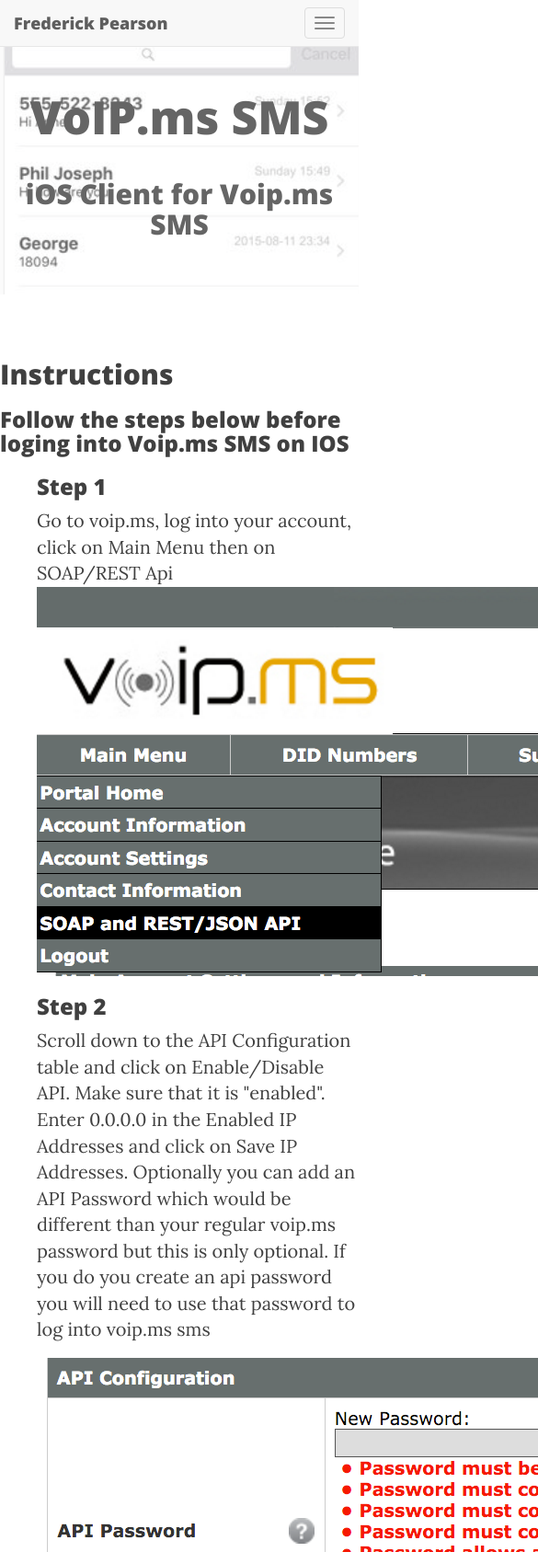
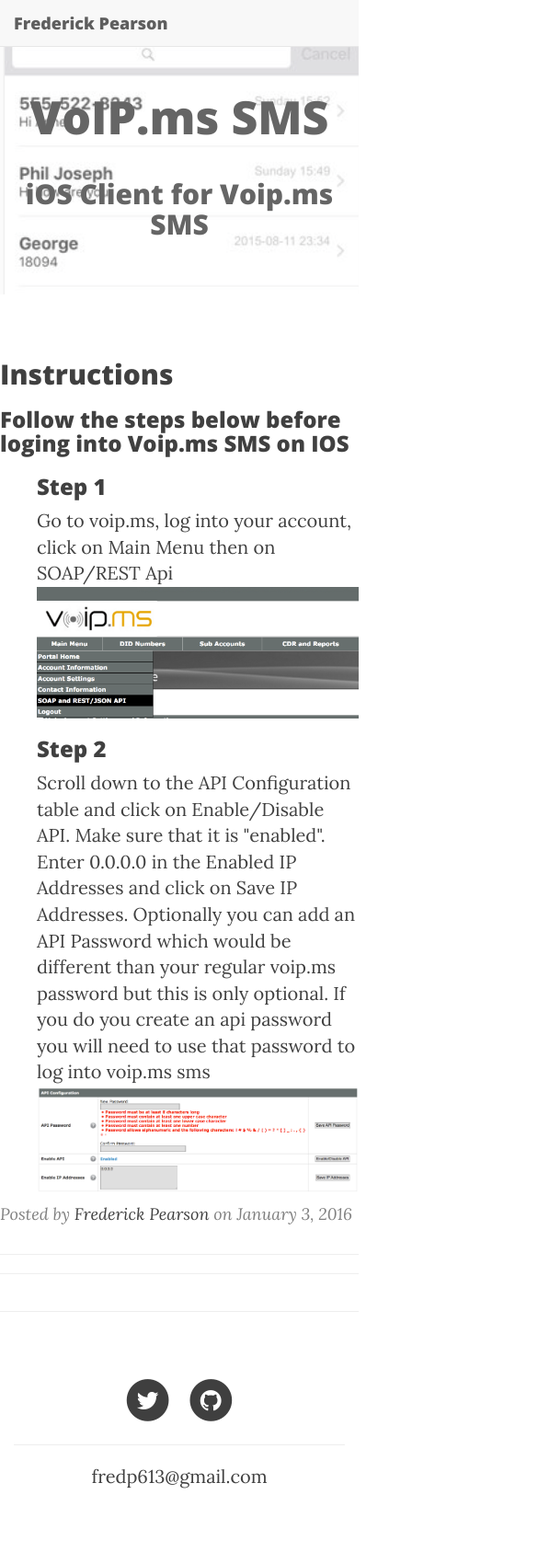
Before and after one commit to fredp613/voipsmspush, a website: page index.html in a window 390 px wide. Shown: the top 1687 px of the page at 92% size, 585 px wide, since content can reach past the window. Drawn offline with nearby package versions, Linux system fonts and the light colour scheme.

Commit message:
responsive image

```diff
--- a/index.html
+++ b/index.html
@@ -37,12 +37,12 @@
         <div class="container-fluid">
             <!-- Brand and toggle get grouped for better mobile display -->
             <div class="navbar-header page-scroll">
-                <button type="button" class="navbar-toggle" data-toggle="collapse" data-target="#bs-example-navbar-collapse-1">
+               <!--  <button type="button" class="navbar-toggle" data-toggle="collapse" data-target="#bs-example-navbar-collapse-1">
                     <span class="sr-only">Toggle navigation</span>
                     <span class="icon-bar"></span>
                     <span class="icon-bar"></span>
                     <span class="icon-bar"></span>
-                </button>
+                </button> -->
                 <a class="navbar-brand" href="index.html">Frederick Pearson</a>
             </div>
 
@@ -70,22 +70,22 @@
 
     <!-- Page Header -->
     <!-- Set your background image for this header on the line below. -->
-    <header class="intro-header" style="background-image: url('images/main.png')">
-        <div class="container">
+    <header class="intro-header" style="background-image: url('images/main.png');">
+        <div class="container-fluid">
             <div class="row">
-                <div class="col-lg-8 col-lg-offset-2 col-md-10 col-md-offset-1">
+                <!-- <div class="col-lg-8 col-lg-offset-2 col-md-10 col-md-offset-1"> -->
                     <div class="site-heading">
                         <h1 style='color:black;'>VoIP.ms SMS</h1>
                         <hr class="small">
                         <h2 style='color:black'>iOS Client for Voip.ms SMS</h2>
                     </div>
-                </div>
+                <!-- </div> -->
             </div>
         </div>
     </header>
 
     <!-- Main Content -->
-    <div class="container">
+    <div class="container-fluid">
         <div class="row">
 
                 <div class="post-preview">
@@ -97,9 +97,9 @@
                             Follow the steps below before loging into Voip.ms SMS on IOS
                         </h3>
                         <ul style='list-style:none;'>
-                        	<li><span><h3>Step 1</h3><div>Go to voip.ms, log into your account, click on Main Menu then on SOAP/REST Api<img src="images/step1.png">
+                        	<li><span><h3>Step 1</h3><div>Go to voip.ms, log into your account, click on Main Menu then on SOAP/REST Api<img class="img-responsive" src="images/step1.png">
                         	</div></span></li>
-                      		<li><span><h3>Step 2</h3><div>Scroll down to the API Configuration table and click on Enable/Disable API. Make sure that it is "enabled". Enter 0.0.0.0 in the Enabled IP Addresses and click on Save IP Addresses. Optionally you can add an API Password which would be different than your regular voip.ms password but this is only optional. If you do you create an api password you will need to use that password to log into voip.ms sms<img src="images/step2.png"></div></span></li>
+                      		<li><span><h3>Step 2</h3><div>Scroll down to the API Configuration table and click on Enable/Disable API. Make sure that it is "enabled". Enter 0.0.0.0 in the Enabled IP Addresses and click on Save IP Addresses. Optionally you can add an API Password which would be different than your regular voip.ms password but this is only optional. If you do you create an api password you will need to use that password to log into voip.ms sms<img class="img-responsive" src="images/step2.png"></div></span></li>
 
                         </ul>
                     <!-- </a> -->
```
